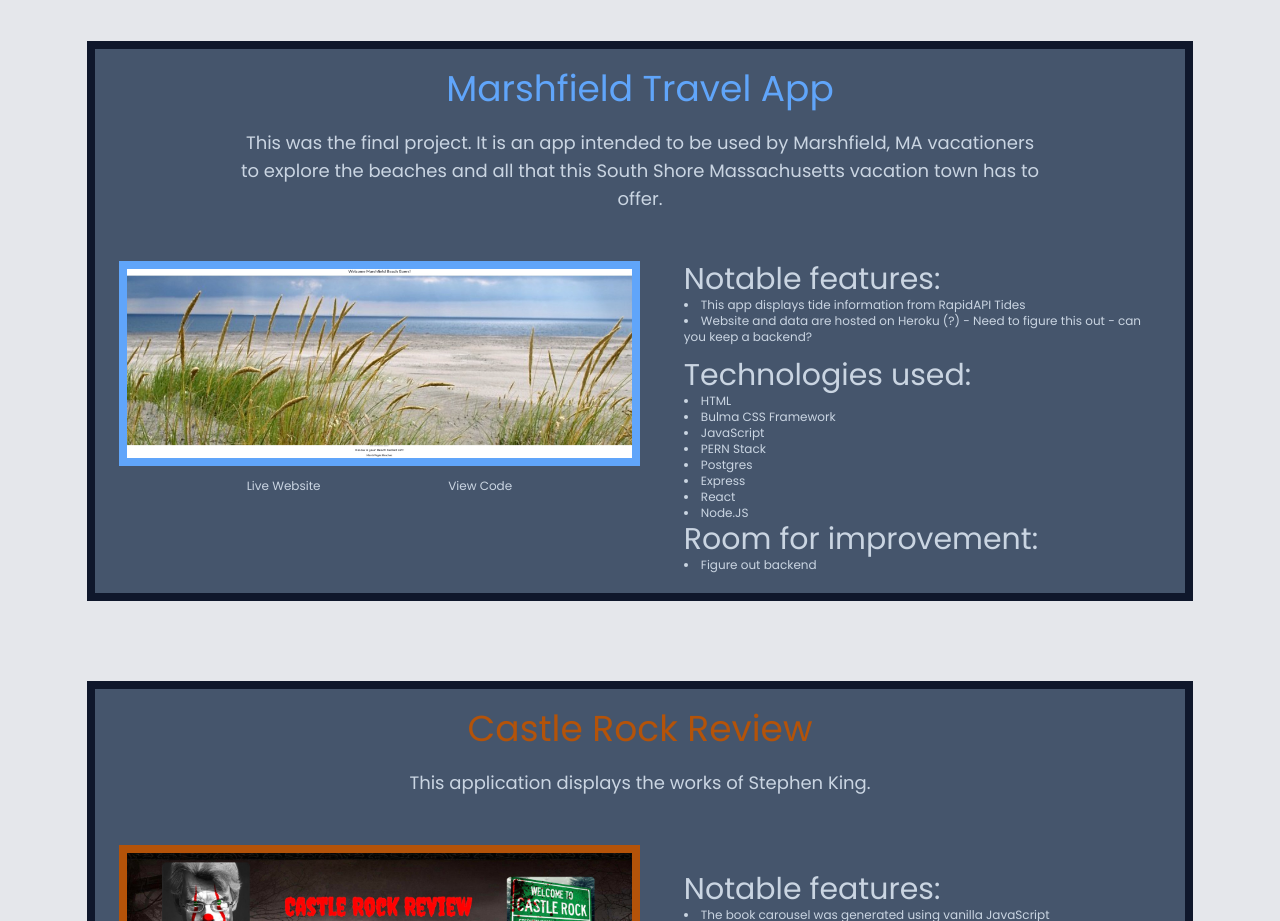
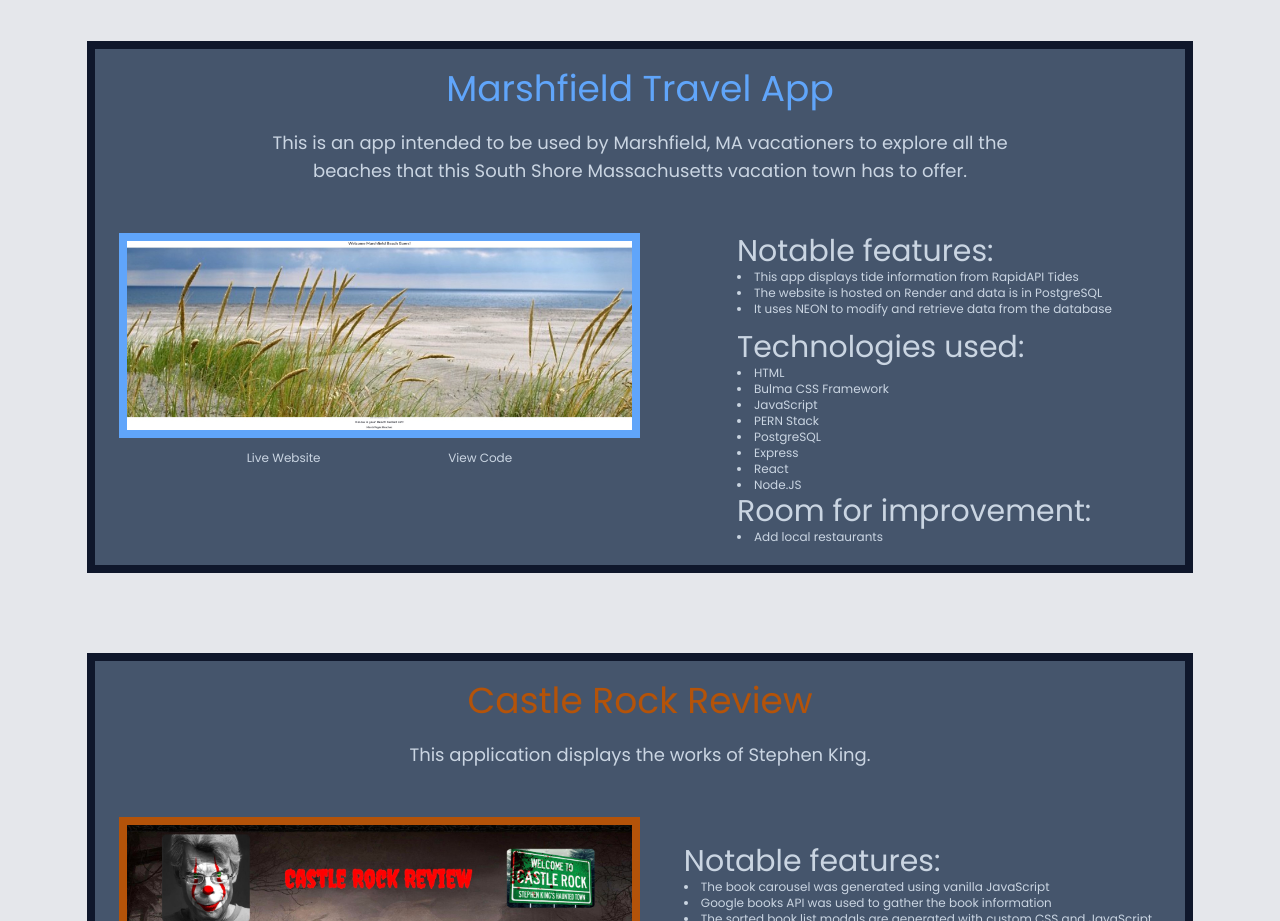
Before and after one commit to caroleatierney/Portfolio, a React (Vite) app: page /BootCamp in a window 1280 px wide. Shown: the part 3860-4781 px from the top of the page. Built offline with nearby package versions, Linux system fonts and the light colour scheme; a web font is replaced by a local one.

Commit message:
Update features and troom for improvement

```diff
--- a/src/Components/BootCamp.jsx
+++ b/src/Components/BootCamp.jsx
@@ -379,9 +379,9 @@ export default function BootCamp() {
               Marshfield Travel App
             </h3>
             <p className="m-3 text-center text-xs md:text-lg p-2 md:w-3/4 mx-auto">
-              This was the final project. It is an app intended to be used by
-              Marshfield, MA vacationers to explore the beaches and all that
-              this South Shore Massachusetts vacation town has to offer.
+              This is an app intended to be used by Marshfield, MA vacationers
+              to explore all the beaches that this South Shore Massachusetts
+              vacation town has to offer.
             </p>
 
             {/* Main Div */}
@@ -430,8 +430,11 @@ export default function BootCamp() {
                         This app displays tide information from RapidAPI Tides
                       </li>
                       <li>
-                        Website and data are hosted on Heroku (?) - Need to
-                        figure this out - can you keep a backend?
+                        The website is hosted on Render and data is in
+                        PostgreSQL
+                      </li>
+                      <li>
+                        It uses NEON to modify and retrieve data from the database
                       </li>
                     </ul>
                   </div>
@@ -443,7 +446,7 @@ export default function BootCamp() {
                       <li>Bulma CSS Framework</li>
                       <li>JavaScript</li>
                       <li>PERN Stack</li>
-                      <li>Postgres</li>
+                      <li>PostgreSQL</li>
                       <li>Express</li>
                       <li>React</li>
                       <li>Node.JS</li>
@@ -452,7 +455,7 @@ export default function BootCamp() {
                       Room for improvement:
                     </h3>
                     <ul className="text-xs list-disc list-inside">
-                      <li>Figure out backend</li>
+                      <li>Add local restaurants</li>
                     </ul>
                   </div>
                 </div>
```
Also changed, not shown: 7 other files (tests, documents, lock files or other folders).
